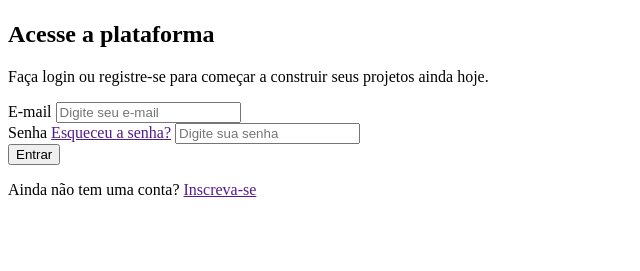
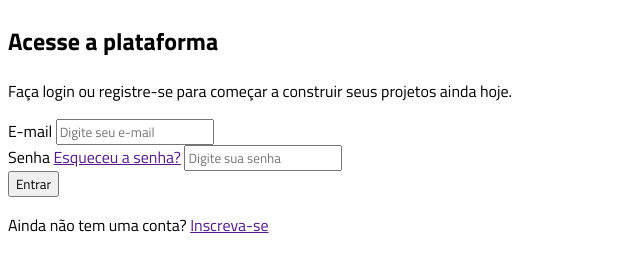
Before and after one commit to GuiQueirozz/Projeto-vertigo-Guilherme_Alves_e_Pedro_Otavio, a plain HTML site: page index.html in a window 1280 px wide. Shown: the part 79-350 px from the top of the page, without its empty margins (0-640 px from the left). Drawn offline with Linux system fonts and the light colour scheme.

Commit message:
atualizaçao - font da pagina

```diff
--- a/index.html
+++ b/index.html
@@ -1,11 +1,16 @@
 <!DOCTYPE html>
 <html lang="pt-BR">
+
 <head>
     <meta charset="UTF-8">
     <meta name="viewport" content="width=device-width, initial-scale=1.0">
     <title>Vertigo</title>
     <link rel="stylesheet" href="style.css">
+    <link rel="preconnect" href="https://fonts.googleapis.com">
+    <link rel="preconnect" href="https://fonts.gstatic.com" crossorigin>
+    <link href="https://fonts.googleapis.com/css2?family=Titillium+Web:wght@400;600;700&display=swap" rel="stylesheet">
 </head>
+
 <body>
     <header>
         <img src="./imagens/logo.png" alt="Logo">
@@ -39,4 +44,5 @@
         </section>
     </main>
 </body>
+
 </html>
--- a/style.css
+++ b/style.css
@@ -0,0 +1,3 @@
+* {
+        font-family: "Titillium Web", sans-serif;
+      }
```
Lines whose indentation alone changed are shown as unchanged.
